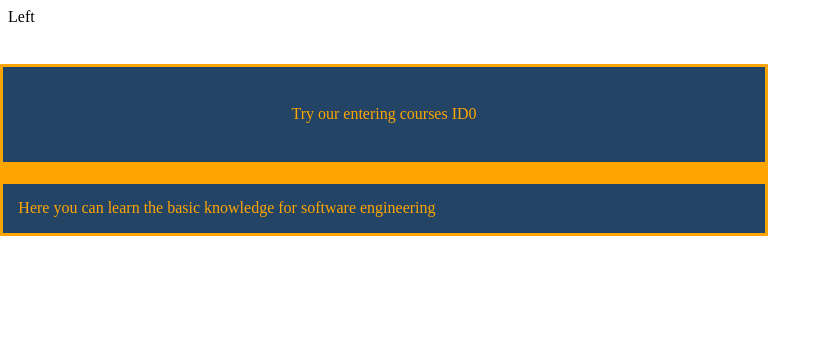
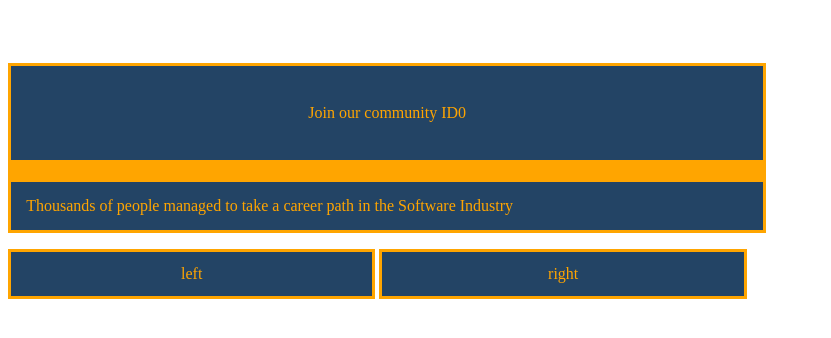
Before and after one commit to nikolaydimov83/JQueryHomeworks, a website: page softuni/base/slides.html in a window 1280 px wide. Shown: the whole page, without its empty margins (0-831 px from the left). Drawn offline with nearby package versions, Linux system fonts and the light colour scheme.

Commit message:
Slider ready and working

```diff
--- a/softuni/base/css/slides.css
+++ b/softuni/base/css/slides.css
@@ -1,6 +1,6 @@
 .slider{
     margin-top: 5%;
-    position: absolute;
+    position: relative;
     top: 0;
     left: 0;
     display: none;
@@ -25,3 +25,28 @@ a{
     padding: 5%;
     border: 3px solid orange;
 }
+.right {
+    display: inline-block;
+    background-color: rgb(35, 68, 101);
+    color: orange;
+    padding: 1%;
+    border: 3px solid orange;
+    width: 26.6%;
+    text-align: center;
+
+
+}
+
+.left{
+    display: inline-block;
+    background-color: rgb(35, 68, 101);
+    color: orange;
+    padding: 1%;
+    border: 3px solid orange;
+    width: 26.6%;
+    text-align: center;
+
+}
+.body{
+    display: flexbox;
+}
--- a/softuni/base/js/slides.js
+++ b/softuni/base/js/slides.js
@@ -1,45 +1,66 @@
 $(function() {
-    let zIndex=-1;
+    let zIndex=0;
     let maxZIndex=-1;
+    let a;
     $('.slider').each(function(index,element){
         element.id=Number(zIndex+index);
-        element.style.zIndex=Number(zIndex+index);
-        if (Number(element.id)>maxZIndex){
+        //element.style.zIndex=Number(zIndex+index);
+        /*if (Number(element.id)>maxZIndex){
             maxZIndex=Number(element.id);
-        }
+        }*/
 
     })
+    let sliderLength=$('.slider').length;
+    let i=0;
     $('.left').on('click',function(){
-        $('.slider').each(function(index,element){
-            if(element.style.zIndex===maxZIndex){
-                console.log('ID!!!'+element.id)
-                console.log('Before'+element.style.zIndex)
-                element.style.zIndex=-1;
-                console.log('After'+element.style.zIndex)
+        if(i!==0){
+            i--
+        }else{
+            i=sliderLength-1;
+        }
+        clearTimeout(a);
+        changeElements1();
+        })
+        $('.right').on('click',function(){
+            if(i<sliderLength-1){
+                i++
             }else{
-                console.log('ID'+element.id)
-                console.log('Before'+element.style.zIndex)
-                element.style.zIndex++;
-                console.log('After'+element.style.zIndex)
+                i=0;
             }
-
-        })
-        changeElements()
-    })
-    function changeElements(){
-        $('.slider').each(function(index,element){
-            if(element.style.zIndex>-1){
-                $('#'+element.id).hide();
-                element.style.zIndex--
-            }else{
-                $('#'+element.id).show();
-                element.style.zIndex=maxZIndex;
-            }
+            clearTimeout(a);
+            changeElements1();
+            })
 
 
+
+    function changeElements1(){
+        $('.slider').each(function(indexEach,element){
+            if(indexEach===i){
+                $('#'+indexEach).show();
+            }else{
+                $('#'+indexEach).hide();
+            }
         })
+
+        a=setTimeout(function(){
+            $('.slider').each(function(indexEach,element){
+                if(indexEach===i){
+                    $('#'+indexEach).show();
+                }else{
+                    $('#'+indexEach).hide();
+                }
+            })
+            i++;
+            if (i<sliderLength){
+
+                changeElements1();
+            }else{
+                i=0;
+                changeElements1();
+            }
+        },5000)
+
     }
 
-    setInterval(changeElements, 5000);
-
+   changeElements1()
 })
--- a/softuni/base/slides.html
+++ b/softuni/base/slides.html
@@ -9,33 +9,54 @@
 </head>
 
 <body>
-<div class="left">Left</div>
+<div class="slider-wrapper">
+
 <div class="slider">
 
     <div>
-        <a href="https://softuni.bg">Try our entering courses ID0</a>
+        <a href="https://softuni.bg">Try our entering courses ID-1</a>
         <p>Here you can learn the basic knowledge for software engineering</p>
 
     </div>
 </div>
 <div class="slider">
     <div>
-        <a href="https://softuni.bg/forum">Join our community ID1</a>
+        <a href="https://softuni.bg/forum">Join our community ID0</a>
         <p>Thousands of people managed to take a career path in the Software Industry</p>
 
     </div>
 </div>
 <div class="slider">
     <div>
-        <a href="https://softuni.bg/training/resources">Life time access to our resources ID2</a>
+        <a href="https://softuni.bg/training/resources">Life time access to our resources ID1</a>
         <p>Upon joining you will recieve life-time access to our resorces</p>
     </div>
 </div>
+<div class="slider">
+    <div>
+        <a href="https://github.org">Check out your projects on GitHub ID2</a>
+        <p>Bring the attention of potential employers to your projects by posting regularly on GitHub</p>
+    </div>
+</div>
+
 <div class="slider">
     <div>
         <a href="https://github.org">Check out your projects on GitHub ID3</a>
         <p>Bring the attention of potential employers to your projects by posting regularly on GitHub</p>
     </div>
 </div>
+<div class="slider">
+    <div>
+        <a href="https://github.org">Check out your projects on GitHub ID4</a>
+        <p>Bring the attention of potential employers to your projects by posting regularly on GitHub</p>
+    </div>
+</div>
+</div>
+
+<div class="buttons">
+    <div class="left">left</div>
+    <div class="right">right</div>
+
+</div>
 
 </html>
```
